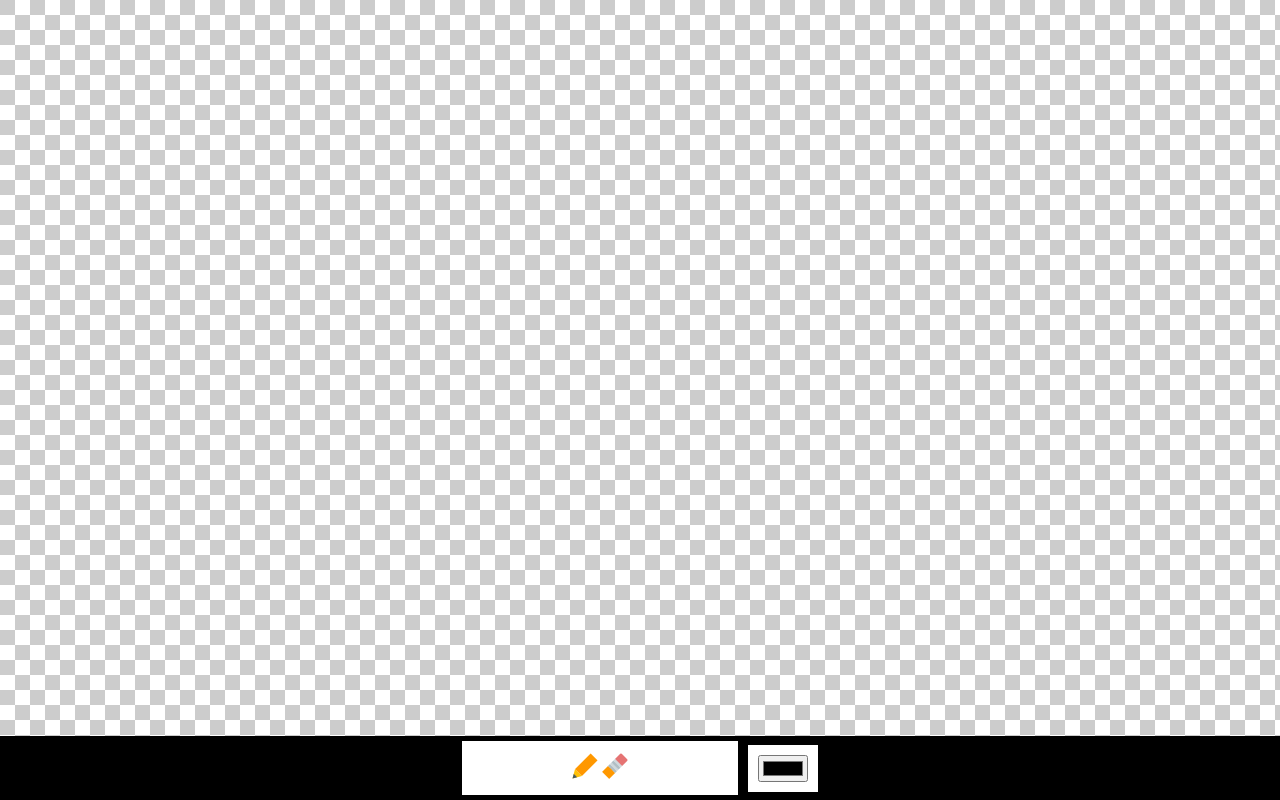
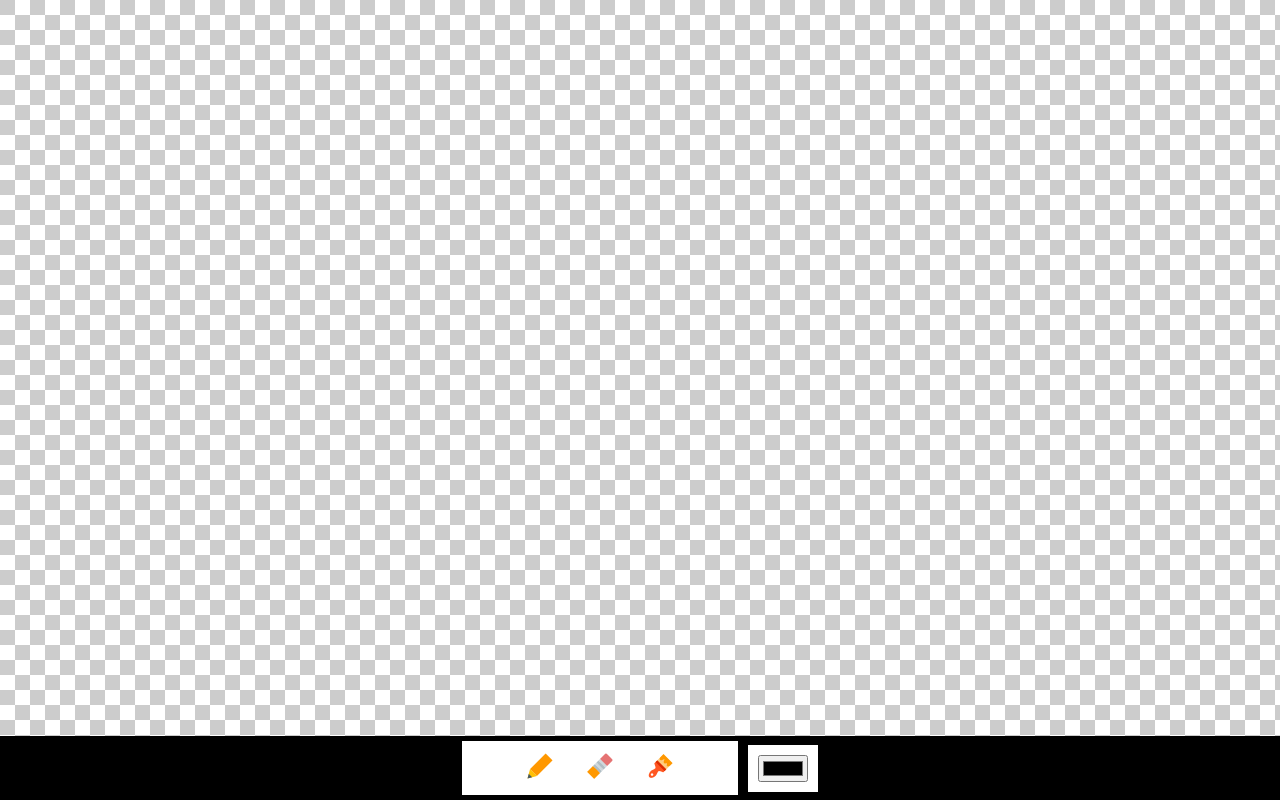
Before and after one commit to oz-hernandez/paint-app, a React (Create React App) app: page / in a window 1280 px wide. Built offline with nearby package versions, Linux system fonts and the light colour scheme; the HTML template or start-up script is replaced by a standard one.

Commit message:
add brush tool and give the tools a bit of padding

```diff
--- a/src/App.css
+++ b/src/App.css
@@ -39,10 +39,15 @@ canvas[id="canvas"] {
   display: flex;
   width: 20vw;
   align-items: center;
-  justify-content: space-around;
+  justify-content: space-evenly;
   background-color: white;
   padding: 10px;
   margin: 5px;
+}
+
+.tool-items>label {
+  padding-left: 15px;
+  padding-right: 15px;
 }
 
 .custom-panel {
--- /dev/null
+++ b/src/UI/BrushTool.js
@@ -0,0 +1,49 @@
+import React, { forwardRef, useImperativeHandle } from 'react';
+
+const BrushTool = forwardRef((props, ref) => {
+    const mouseDown = (event, context, color) => {
+        context.fillStyle = color;
+        context.moveTo(event.clientX - 1, event.clientY - 1);
+    }
+
+    const mouseMove = (event, context) => {
+        context.rect(event.clientX, event.clientY, 5, 5);
+        context.shadowColor = 'gray';
+        context.shadowBlur = 10;
+        context.shadowOffsetX = 20;
+        context.shadowOffsetY = 5;
+        context.fill();
+    }
+
+    const touchStart = (event, context, color) => {
+        context.fillStyle = color;
+        context.moveTo(event.clientX - 1, event.clientY - 1);
+    }
+
+    const touchMove = (event, context) => {
+        context.rect(event.clientX, event.clientY, 20, 20);
+        context.shadowColor = 'gray';
+        context.shadowBlur = 10;
+        context.shadowOffsetX = 10;
+        context.shadowOffsetY = 10;
+        context.fill();
+    }
+
+    useImperativeHandle(ref, () => {
+        return {
+          mouseMove: mouseMove,
+          mouseDown: mouseDown,
+          touchStart: touchStart,
+          touchMove: touchMove
+        };
+    });
+
+    return (
+        <label>
+            <input type="radio" name="painttools" value="brush" onClick={ props.handleClick } onTouchStart={ props.handleClick }/>
+            <img src={props.src} alt={props.alt}  />
+        </label>
+    );
+});
+
+export default BrushTool;
--- a/src/UI/DrawGrid.js
+++ b/src/UI/DrawGrid.js
@@ -17,8 +17,6 @@ export default class DrawGrid extends React.Component {
     }
 
     handleColorChange(event) {
-        console.log('setting color state in draw grid');
-        console.log(event.target.value);
         this.setState({ color: event.target.value });
     }
 
--- a/src/UI/PencilTool.js
+++ b/src/UI/PencilTool.js
@@ -1,4 +1,4 @@
-import React, { forwardRef, useImperativeHandle, useEffect, useState } from 'react';
+import React, { forwardRef, useImperativeHandle } from 'react';
 
 const PencilTool = forwardRef((props, ref) => {
     const mouseDown = (event, context, color) => {
@@ -8,10 +8,6 @@ const PencilTool = forwardRef((props, ref) => {
         context.strokeStyle = color;
         context.moveTo(event.clientX - 1, event.clientY - 1);
     }
-
-    const [color, setColor] = useState('black');
-
-    useEffect( () => { setColor(props.color) } );
 
     const touchStart = (event, context, color) => {
         context.beginPath();
--- a/src/UI/SprayTool.js
+++ /dev/null
@@ -1,39 +0,0 @@
-import React, { forwardRef, useImperativeHandle } from 'react';
-
-const SprayTool = forwardRef((props, ref) => {
-    const mouseDown = (event, context) => {
-        context.beginPath();
-        context.lineWidth = 5;
-        context.strokeStyle = "blue"
-        context.moveTo(event.clientX - 1, event.clientY - 1);
-    }
-
-    const mouseMove = (event, context) => {
-        // context.strokeStyle = props.color;
-        // context.lineWidth = props.lineWidth;
-        // let ctx = this.refs.canvasRef.getContext('2d');
-            // ctx.rect(event.clientX, event.clientY, 5, 5);
-            // ctx.shadowColor = 'gray';
-            // ctx.shadowBlur = 10;
-            // ctx.shadowOffsetX = 10;
-            // ctx.shadowOffsetY = 10;
-            // ctx.fillStyle = "red";
-            // ctx.fill();
-    }
-
-    useImperativeHandle(ref, () => {
-        return {
-          mouseMove: mouseMove,
-          mouseDown: mouseDown
-        };
-      });
-
-    return (
-        <label>
-            <input type="radio" name="painttools"/>
-            <img src={props.src} alt={props.alt}  />
-        </label>
-    );
-});
-
-export default SprayTool;
--- a/src/UI/ToolPanel.js
+++ b/src/UI/ToolPanel.js
@@ -1,7 +1,7 @@
-import React, { useRef } from 'react';
+import React from 'react';
 import PencilTool from './PencilTool';
 import EraserTool from './EraserTool';
-import SprayTool from './SprayTool';
+import BrushTool from './BrushTool';
 
 let active = false;
 export default class ToolPanel extends React.Component {
@@ -21,21 +21,19 @@ export default class ToolPanel extends React.Component {
 
     mouseDown(event, context, color) {
         if(active) {
-            console.log("color in toolPanel");
-            console.log(this.props.color);
             this.activeItem.mouseDown(event, context, color);
+        }
+    }
+
+    mouseMove(event, context) {
+        if(active) {
+            this.activeItem.mouseMove(event, context);
         }
     }
 
     touchStart(event, context, color) {
         if(active) {
             this.activeItem.touchStart(event, context, color);
-        }
-    }
-
-    mouseMove(event, context) {
-        if(active) {
-            this.activeItem.mouseMove(event, context);
         }
     }
 
@@ -47,9 +45,10 @@ export default class ToolPanel extends React.Component {
 
     render() {
         return (
-            <div>
-                <PencilTool ref={ (ref) => {this.activeTool['pencil'] = ref; }} handleClick={ this.handleClick } src={require('../assets/pencil.png')} tool="Pencil" color={this.props.color} lineWidth={5}/>
-                <EraserTool ref={ (ref) => {this.activeTool['eraser'] = ref; }} handleClick={ this.handleClick } src={require('../assets/eraser.png')} tool="Pencil" lineWidth={5}/>
+            <div className="tool-items">
+                <PencilTool ref={ (ref) => {this.activeTool['pencil'] = ref; }} handleClick={ this.handleClick } src={require('../assets/pencil.png')} tool="Pencil" />
+                <EraserTool ref={ (ref) => {this.activeTool['eraser'] = ref; }} handleClick={ this.handleClick } src={require('../assets/eraser.png')} tool="Eraser" />
+                <BrushTool ref={ (ref) => {this.activeTool['brush'] = ref; }} handleClick={ this.handleClick } src={require('../assets/brush.png')} tool="Brush" />
             </div>
         );
     }
```
Also changed, not shown: src/UI/CustomPanel.js (added, +52 -0 lines), src/assets/brush.png (added).
